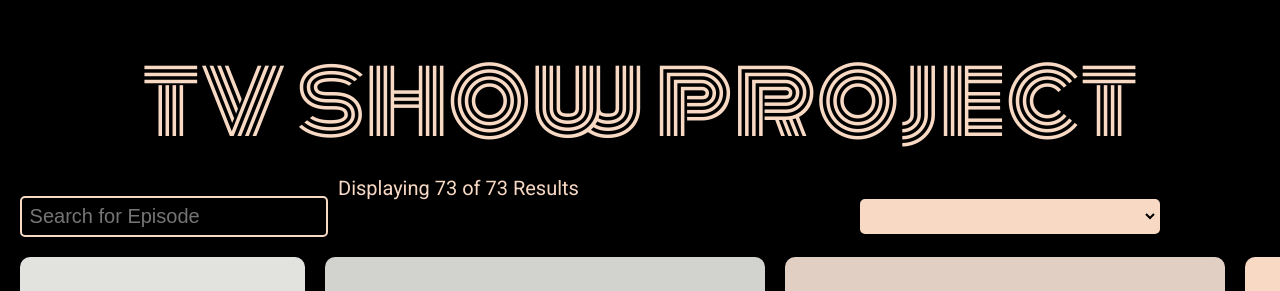
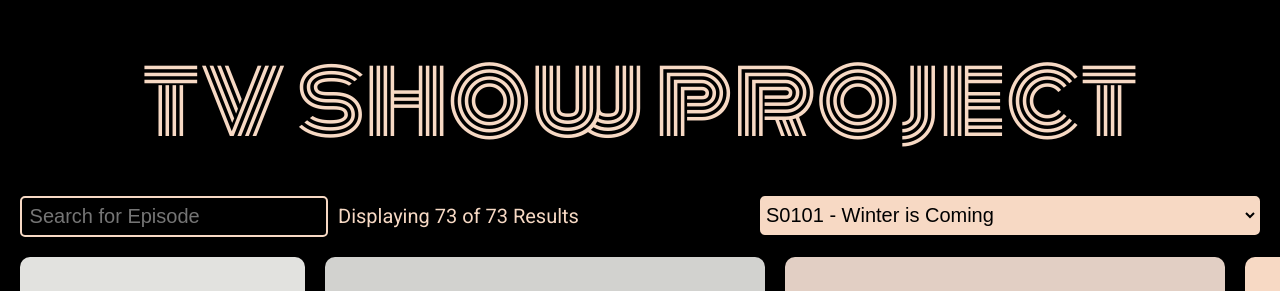
Before and after one commit to chandredewet/tv-show-dom-project, a plain HTML site: page index.html in a window 1280 px wide. Shown: the top 291 px of the page. Drawn offline with Linux system fonts and the light colour scheme.

Commit message:
level300 select option drawing from array

```diff
--- a/script.js
+++ b/script.js
@@ -37,15 +37,10 @@ function makePageForEpisodes(episodeList) {
   searchDescEl.className = "searchDescEl";
 
   //level 300
-let selectContainerEl = document.createElement("div");
-selectContainerEl.className = "selectContainer";
-searchBarEl.appendChild(selectContainerEl);
 
   let searchSelectEl = document.createElement("select");
-  selectContainerEl.appendChild(searchSelectEl);
+  searchBarEl.appendChild(searchSelectEl);
   searchSelectEl.className = "searchSelect";
-  // searchInputEl.placeholder = " Search for Episode";
-  // searchInputEl.name = "searchInput";
 
   //level 100 display of episode cards creation
   const showsEl = document.createElement("section");
@@ -53,7 +48,7 @@ searchBarEl.appendChild(selectContainerEl);
   rootElem.appendChild(showsEl);
 
   //initial showing of episodes - refactored in level 200 to make easier for reusability
-  showEpisodes(episodeList, showsEl);
+  showEpisodes(episodeList, showsEl, searchSelectEl);
 
   //level 200
   // Add a "live" search input:
@@ -72,7 +67,7 @@ searchBarEl.appendChild(selectContainerEl);
     }
 
     if (filterList.length) {
-      showEpisodes(filterList, showsEl);
+      showEpisodes(filterList, showsEl, searchSelectEl);
     } else {
       let noEpisodeP = document.createElement("p");
       noEpisodeP.textContent = "There are No Such Episodes, Try again";
@@ -81,7 +76,7 @@ searchBarEl.appendChild(selectContainerEl);
   });
 }
 
-function showEpisodes(showsList, showsEl) {
+function showEpisodes(showsList, showsEl, searchSelectEl) {
   console.log(showsList.length);
   document.getElementById("myResults");
   myResults.textContent = showsList.length;
@@ -118,6 +113,11 @@ function showEpisodes(showsList, showsEl) {
       episode.season.toString().padStart(2, "0") +
       episode.number.toString().padStart(2, "0");
 
+    //level 300
+    let searchSelectOptEl = document.createElement("option");
+    searchSelectOptEl.text = `S${episodeCode} - ${episode.name}`;
+    searchSelectEl.add(searchSelectOptEl);
+
     titleEl.textContent += `${episode.name} - S${episodeCode}`;
     articleEl.append(titleEl);
 
--- a/style.css
+++ b/style.css
@@ -10,7 +10,6 @@ body {
 
 #root {
   color: black;
-
   padding: 20px;
 }
 
@@ -33,7 +32,6 @@ body {
   font-family: "Monoton", cursive;
   font-size: 100px;
   color: #f7d9c4;
-  /* color: whitesmoke; */
 }
 
 h2 {
@@ -45,23 +43,19 @@ h2 {
   margin-top: 50px;
   text-align: center;
   color: #f7d9c4;
-  /* position: relative;
-  bottom: 5%; */
 }
 
 .searchBar {
   display: flex;
-  width: 100vw;
-  align-items: baseline;
+  width: 100%;
+  justify-content: space-between;
+  margin: 20px 0px;
 }
 
-.inputContainer{
-width: 50%;
-display:flex;
-}
-
-.selectContainer{
-width: 50%;
+.inputContainer {
+  width: 50%;
+  display: flex;
+  align-items: baseline;
 }
 
 .searchInput {
@@ -70,7 +64,6 @@ width: 50%;
   background-color: black;
   width: 300px;
   height: 35px;
-  margin: 20px 0;
   font-size: 20px;
   color: whitesmoke;
 }
@@ -85,10 +78,10 @@ width: 50%;
   border: #f7d9c4 2px solid;
   border-radius: 5px;
   background-color: #f7d9c4;
-  width: 300px;
-  height: 35px;
-  margin: 20px 20px 20px 200px;
+  width: 500px;
+  height: 39px;
   font-size: 20px;
   color: black;
-
+  padding: 5px 0 0 0;
+  align-items: baseline;
 }
```
